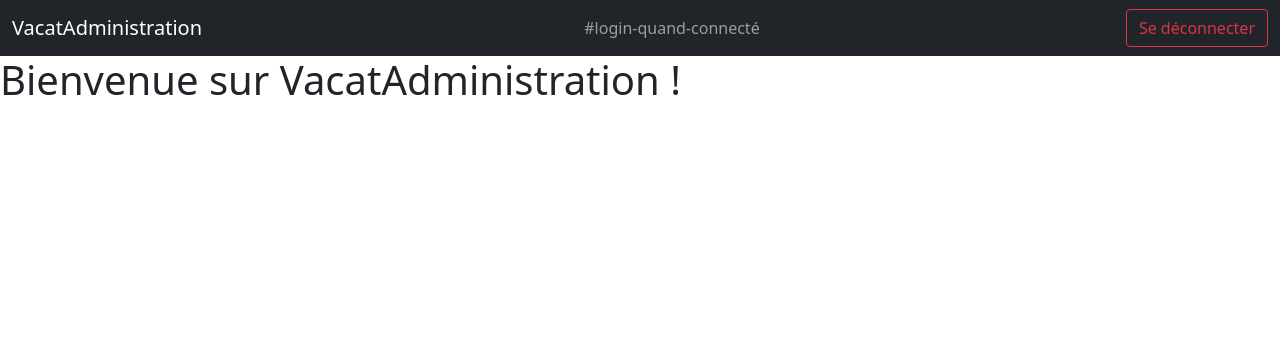
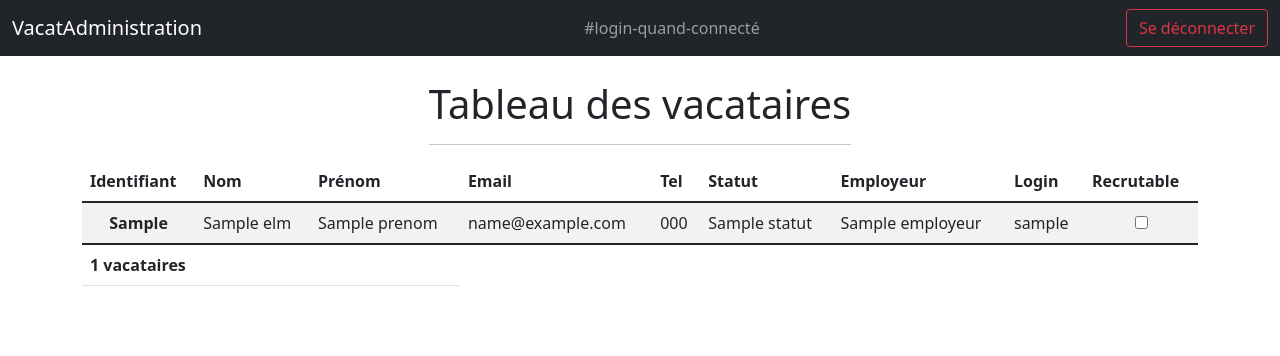
Before and after one commit to NiolRone/Vacatadministration, a Flask app: template templates/home.html in a window 1280 px wide. Shown: the top 356 px of the page. Run offline with Flask 2, Linux system fonts and the light colour scheme; the template is opened without the code that fills it: most values are stand-ins (such as "Sample title", 1, 10 or a date in 2020); some libraries are stand-ins or nearby versions.

Commit message:
ajout page d'acceuil avec liste des vacataires

```diff
--- a/app.py
+++ b/app.py
@@ -6,17 +6,20 @@ Création: maurelji, le 13/05/2022
 
 
 # Imports
-from flask import Flask, render_template, request, redirect, url_for, flash, current_app
+from flask import Flask, render_template
+import util
 
 # Routes
 app = Flask(__name__)
-app.config['SECRET_KEY'] = 'mysecretkey'
-app.config['DATABASE'] = '/bdd/bdd_v2.sqlite'
+app.config['SECRET_KEY'] = '2033090bb1a123046aef055a852e254ca3f056f0a4454af930cffc019b601465'
+app.config['DATABASE'] = 'bdd/bdd_v2.sqlite'
+app.teardown_appcontext(util.close_db)
 
 
 @app.route("/")
 def home():
-    return render_template("home.html")
+    return render_template("home.html", vacataires=util.get_data())
+
 
 if __name__ == '__main__':
     app.run(debug=True, port=5001)
--- a/templates/home.html
+++ b/templates/home.html
@@ -3,5 +3,57 @@
 {% block title %}Home{% endblock %}
 
 {% block main %}
-<h1> Bienvenue sur VacatAdministration !</h1>
+<div class="container">
+    <br>
+    <div class="row justify-content-md-center">
+        <div class="col-md-auto">
+            <h1>Tableau des vacataires</h1>
+            <hr>
+        </div>
+    </div>
+    <div class="row">
+        <div class="col">
+            <div class="table-responsive">
+                <table class="table table-striped">
+                    <thead>
+                    <tr>
+                        <th scope="col">Identifiant</th>
+                        <th scope="col">Nom</th>
+                        <th scope="col">Prénom</th>
+                        <th scope="col">Email</th>
+                        <th scope="col">Tel</th>
+                        <th scope="col">Statut</th>
+                        <th scope="col">Employeur</th>
+                        <th scope="col">Login</th>
+                        <th scope="col">Recrutable</th>
+                    </tr>
+                    </thead>
+                    <tbody>
+                    {% for elm in vacataires %}
+                    <tr>
+                        <th class="text-center" scope="row">{{ elm['id_vacataire']}}</th>
+                        <td>{{ elm['nom']}}</td>
+                        <td>{{ elm['prenom']}}</td>
+                        <td>{{ elm['email']}}</td>
+                        <td>{{ elm['tel']}}</td>
+                        <td>{{ elm['statut']}}</td>
+                        <td>{{ elm['employeur'] if elm.employeur}}</td>
+                        <td>{{ elm['login'] if elm.login}}</td>
+                        <td class="text-center"><input type="checkbox" {{'checked' if elm.recrutable}} onclick="return false"></td>
+                    </tr>
+                    {% endfor %}
+                    </tbody>
+                    <tfoot>
+                    <tr>
+                        <th colspan="3">{{vacataires | count}} vacataires</th>
+                    </tr>
+                    </tfoot>
+                </table>
+            </div>
+        </div>
+    </div>
+</div>
+
+
+
 {% endblock %}
--- a/templates/layout.html
+++ b/templates/layout.html
@@ -19,7 +19,9 @@
             <a href="#" class="btn btn-outline-danger">Se déconnecter</a>
         </div>
     </nav>
-    {% block main %}{% endblock %}
+    {% block main %}
+
+    {% endblock %}
 
 
 
--- a/util.py
+++ b/util.py
@@ -1,19 +1,24 @@
-# coding: UTF-8
-"""
-Script: sae23/util
-Création: maurelji, le 13/05/2022
-"""
+import sqlite3
+from flask import current_app, g
 
 
-# Imports
-
-# Fonctions
-
-# Programme principal
-def main():
-    pass
+def get_db():
+    if 'db' not in g:
+        g.db = sqlite3.connect(current_app.config['DATABASE'])
+        g.db.row_factory = sqlite3.Row
+        current_app.logger.info(f'Connexion à la BDD')
+    return g.db
 
 
-if __name__ == '__main__':
-    main()
-# Fin
+def close_db(e=None):
+    db = g.pop('db', None)
+    if db is not None:
+        db.close()
+        current_app.logger.info(f'Déconnexion de la BDD')
+
+
+def get_data():
+    db = get_db()
+    cursor = db.cursor()
+    cursor.execute("""SELECT * FROM vacataires""")
+    return cursor.fetchall()
```
Also changed, not shown: tests/db_connection_test.py (deleted, +0 -12 lines).
